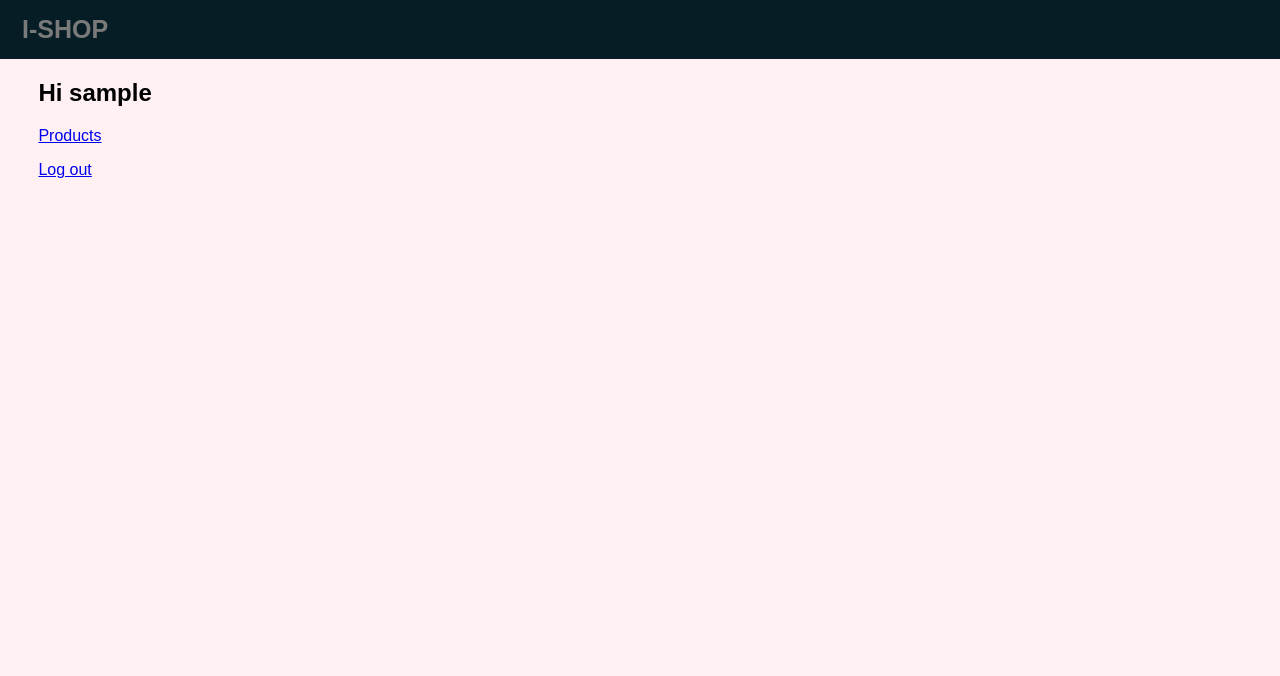
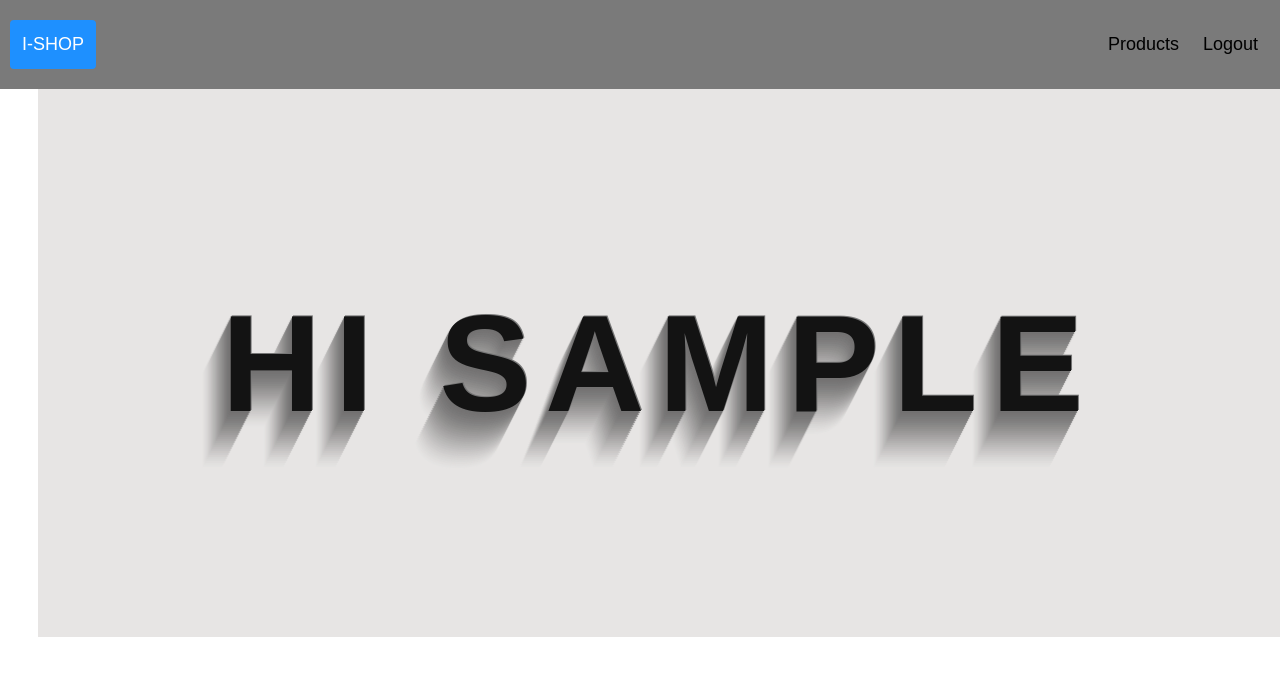
Before and after one commit to vasyltsar/i_shop, a Django app: page / in a window 1280 px wide. Shown: the top 676 px of the page. Run offline with Django 3.2, Linux system fonts and the light colour scheme; the visitor is signed in with stand-in values (Sample User, id 1).

Commit message:
changed header

```diff
--- a/shop/settings.py
+++ b/shop/settings.py
@@ -123,7 +123,7 @@ USE_TZ = True
 
 STATIC_URL = '/static/'
 STATICFILES_DIRS = (
-     os.path.join(BASE_DIR, '/static'),
+     os.path.join(BASE_DIR, 'static'),
 )
 
 AUTH_USER_MODEL = 'users.User'
--- a/shopapi/urls.py
+++ b/shopapi/urls.py
@@ -2,13 +2,12 @@ from django.urls import path
 from django.conf import settings
 from django.contrib.staticfiles.urls import staticfiles_urlpatterns
 from django.conf.urls.static import static
-
 from . import views
 
 urlpatterns = [
     path('', views.HomePageView.as_view(), name='home'),
     path('products', views.ProductPageView.as_view(), name='products'),
     path('buy_product/<int:pk>', views.ProductBuyPageView.as_view(), name='buy_product'),
-]+ static(settings.STATIC_URL, document_root=settings.STATIC_ROOT)
+] + static(settings.STATIC_URL, document_root=settings.STATIC_ROOT)
 
 urlpatterns += staticfiles_urlpatterns()
--- a/static/css/base_page.css
+++ b/static/css/base_page.css
@@ -1,20 +1,19 @@
+* {box-sizing: border-box;}
+
 body {
-    display: flex;
-    flex-direction: column;
-    height: 100%;
   margin: 0;
   font-family: Arial, Helvetica, sans-serif;
 }
 
 .header {
   overflow: hidden;
-  background-color: #061D25;
-  padding: 5px 10px;
+  background-color: #7a7a7a;
+  padding: 20px 10px;
 }
 
 .header a {
   float: left;
-  color: #7a7a7a;
+  color: black;
   text-align: center;
   padding: 12px;
   text-decoration: none;
@@ -29,6 +28,69 @@ body {
 }
 
 .header a:hover {
-  background-color: #7a7a7a;
-  color: #fff1f3;
+  background-color: #ddd;
+  color: black;
 }
+
+.header a.active {
+  background-color: dodgerblue;
+  color: white;
+}
+
+.header-right {
+  float: right;
+}
+
+@media screen and (max-width: 500px) {
+  .header a {
+    float: none;
+    display: block;
+    text-align: left;
+  }
+
+  .header-right {
+    float: none;
+  }
+}
+.content {
+  margin-left: 3%;
+  font-family: "Avant Garde", Avantgarde, "Century Gothic", CenturyGothic, "AppleGothic", sans-serif;
+  font-size: 92px;
+  padding: 80px 50px;
+  text-align: center;
+  text-transform: uppercase;
+  text-rendering: optimizeLegibility;
+   color: #131313;
+    background-color: #e7e5e4;
+    letter-spacing: .15em;
+    text-shadow:
+      1px -1px 0 #767676,
+      -1px 2px 1px #737272,
+      -2px 4px 1px #767474,
+      -3px 6px 1px #787777,
+      -4px 8px 1px #7b7a7a,
+      -5px 10px 1px #7f7d7d,
+      -6px 12px 1px #828181,
+      -7px 14px 1px #868585,
+      -8px 16px 1px #8b8a89,
+      -9px 18px 1px #8f8e8d,
+      -10px 20px 1px #949392,
+      -11px 22px 1px #999897,
+      -12px 24px 1px #9e9c9c,
+      -13px 26px 1px #a3a1a1,
+      -14px 28px 1px #a8a6a6,
+      -15px 30px 1px #adabab,
+      -16px 32px 1px #b2b1b0,
+      -17px 34px 1px #b7b6b5,
+      -18px 36px 1px #bcbbba,
+      -19px 38px 1px #c1bfbf,
+      -20px 40px 1px #c6c4c4,
+      -21px 42px 1px #cbc9c8,
+      -22px 44px 1px #cfcdcd,
+      -23px 46px 1px #d4d2d1,
+      -24px 48px 1px #d8d6d5,
+      -25px 50px 1px #dbdad9,
+      -26px 52px 1px #dfdddc,
+      -27px 54px 1px #e2e0df,
+      -28px 56px 1px #e4e3e2;
+}
--- a/templates/shopapi/base.html
+++ b/templates/shopapi/base.html
@@ -1,18 +1,28 @@
 {% load static %}
 
 <!DOCTYPE html>
-<html lang="en">
+<html>
 <head>
-<link rel="stylesheet" type="text/css" href="{% static 'css/base_page.css' %}">
+<meta name="viewport" content="width=device-width, initial-scale=1">
+<link rel="stylesheet" type="text/css" href="{% static './css/base_page.css' %}">
 </head>
-<body style="background-color: #fff1f3">
+<body>
 
 <div class="header">
-  <a href="{% url 'home' %}" class="logo">I-SHOP</a>
+  <a class="active" href="{% url 'home' %}" class="logo">I-SHOP</a>
+  <div class="header-right">
+  <a href="{% url 'products' %}">Products</a>
+  {% if user.is_authenticated %}
+    <a href="{% url 'logout' %}">Logout</a>
+  {% else %}
+    <a href="{% url 'signup' %}">Sign Up</a>
+    <a href="{% url 'login' %}">Log In </a>
+  {% endif %}
+  </div>
 </div>
 
 {% block content %}
 {% endblock %}
-</head>
+
 </body>
 </html>
--- a/templates/shopapi/home.html
+++ b/templates/shopapi/home.html
@@ -3,14 +3,8 @@
 
 {% block content %}
     {% if user.is_authenticated %}
-    <div style="margin-left: 3%">
+    <div class="content">
         <p><h2>Hi {{ user.username }}</h2>
-        <p><a style="" href="{% url 'products' %}">Products</a></p>
-        <p><a href="{% url 'logout' %}">Log out</a></p>
-    {% else %}
-        <p><a style="" href="{% url 'products' %}">Products</a></p>
-        <p><a href="{% url 'signup' %}">Sign Up</a></p>
-        <p><a href="{% url 'login' %}">Log In </a></p>
     </div>
     {% endif %}
 {% endblock %}
--- a/templates/shopapi/product_list.html
+++ b/templates/shopapi/product_list.html
@@ -1,4 +1,5 @@
 {% extends './base.html' %}
+{% load static %}
 
 {% block content %}
 <h1>Product list</h1>
--- a/users/urls.py
+++ b/users/urls.py
@@ -3,4 +3,6 @@ from . import views
 
 urlpatterns = [
     path('signup/', views.SignUp.as_view(), name='signup'),
+
+
 ]
```
Also changed, not shown: templates/logout.html (added, +10 -0 lines).
